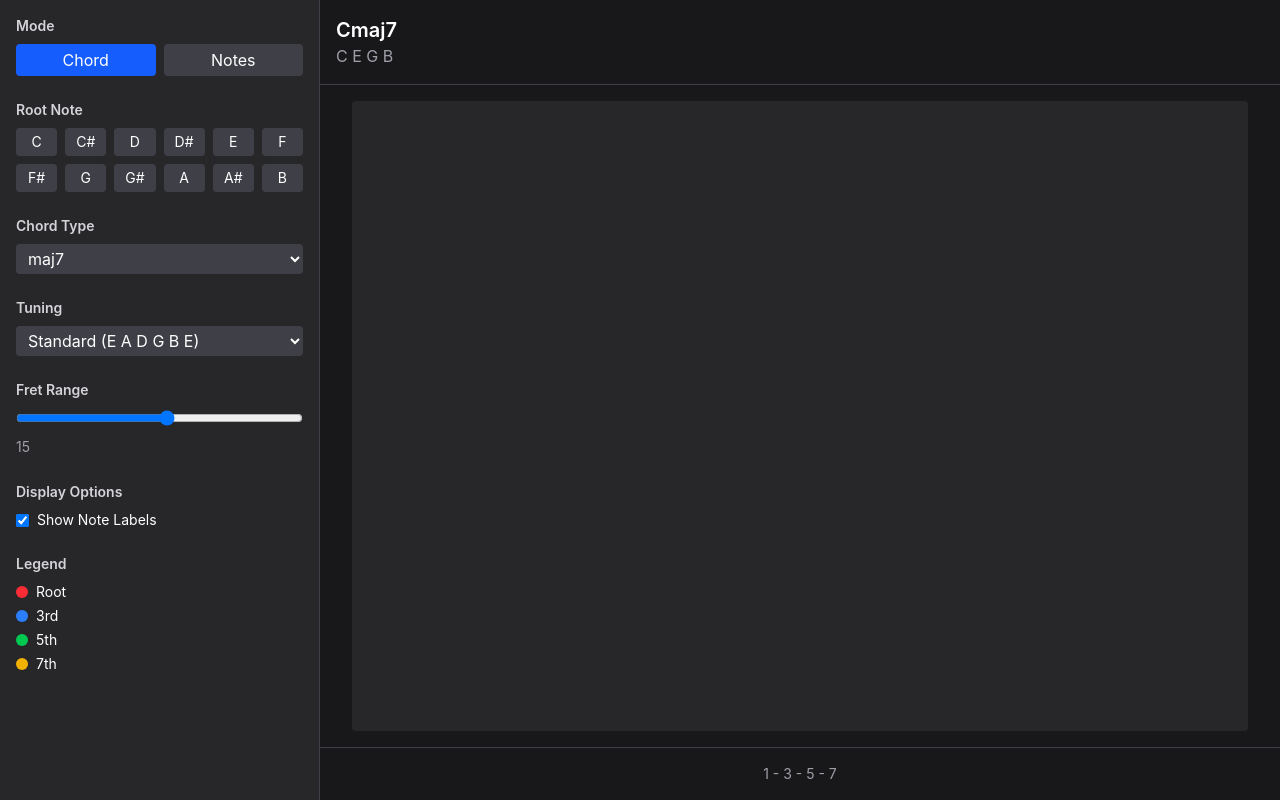
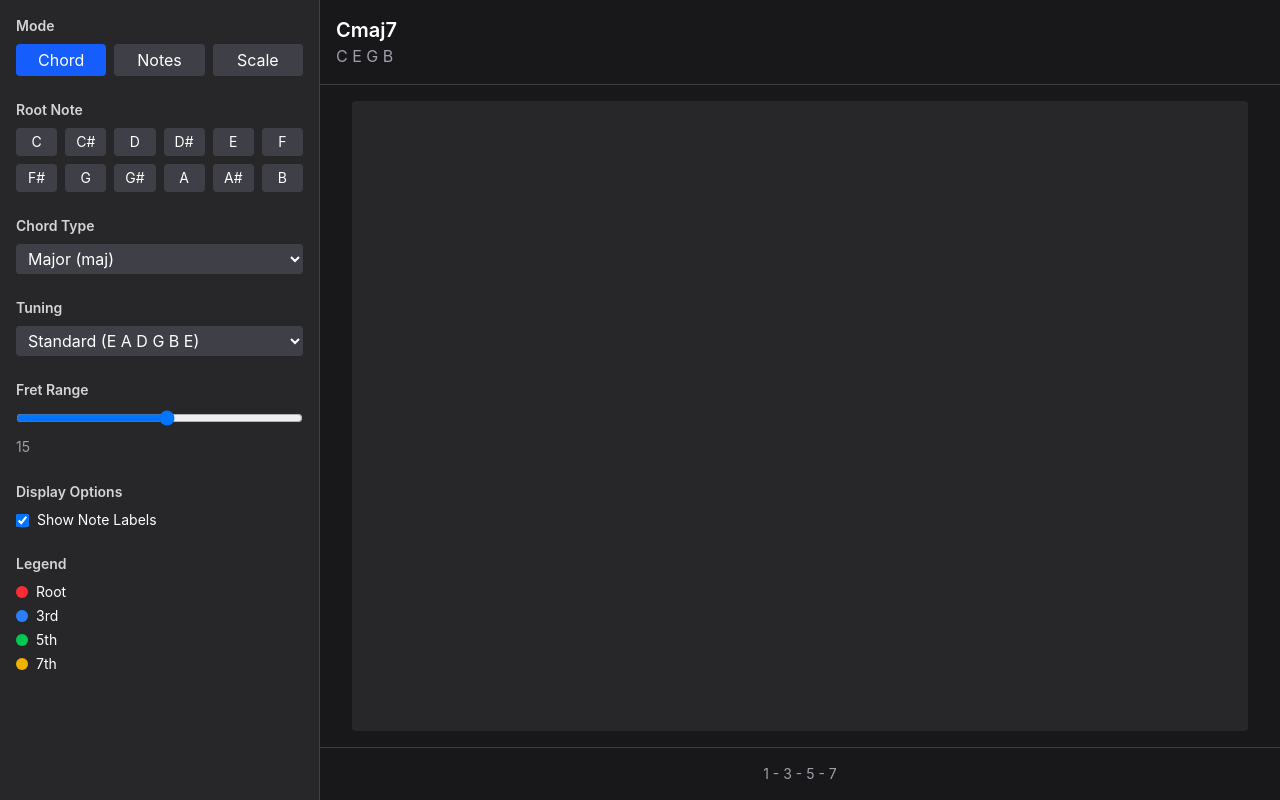
Before and after one commit to mazeen-sev/chord-diagram-generator, a React app in the folder frontend/: page / in a window 1280 px wide. Built offline with nearby package versions, Linux system fonts and the light colour scheme; the HTML template or start-up script is replaced by a standard one.

Commit message:
added scale selector

```diff
--- a/frontend/src/App.jsx
+++ b/frontend/src/App.jsx
@@ -4,6 +4,7 @@ function App() {
 
   const [mode, setMode] = useState("Chord")
   const [fretRange, setFretRange] = useState(15)
+  const [selectedChordType, setSelectedChordType] = useState("maj7")
   return (
     <div className="flex min-h-screen bg-zinc-900 text-white">
 
@@ -32,9 +33,21 @@ function App() {
               : "bg-zinc-700 hover:bg-zinc-600"
               }`}
               >
-
               Notes
             </button>
+
+            <button
+              onClick={() => setMode("Scale")}
+              className={`flex-1 px-3 py-1 rounded ${
+                mode === "Scale"
+                ? "bg-blue-600"
+                : "bg-zinc-700 hover:bg-zinc-600"
+              }
+              `}
+            >
+              Scale
+            </button>
+
           </div>
         </section>
 
@@ -58,15 +71,34 @@ function App() {
           <section className="space-y-2">
             <h3 className="text-sm font-semibold text-zinc-300">Chord Type</h3>
             <select className="w-full px-2 py-1 rounded bg-zinc-700 text-white">
-              <option value="maj7">maj7</option>
-              <option value="min7">min7</option>
-              <option value="7">7 (dominant)</option>
-              <option value="dim">dim</option>
-              <option value="aug">half-dim</option>
+              <optgroup label="── Triads ──">
+                <option value="maj">Major (maj)</option>
+                <option value="min">Minor (min)</option>
+                <option value="dim">Diminished (dim)</option>
+                <option value="aug">Augmented (aug)</option>
+                <option value="sus2">Suspended 2 (sus2)</option>
+                <option value="sus2">Suspended 4 (sus4)</option>
+              </optgroup>
+              <optgroup label="── 7th Chords ──">
+                <option value="maj7">Major 7th (maj7)</option>
+                <option value="min7">Minor 7th (min7)</option>
+                <option value="dom7">Dominant 7th (7)</option>
+                <option value="dim7">Diminished 7th (dim)</option>
+                <option value="maj7">Minor Major 7th (minM7)</option>
+                <option value="min7b5">Half-Diminished (min7b5)</option>
+                <option value="aug7">Augmented 7th (aug7)</option>
+              </optgroup>
             </select>
           </section>
         ) }
 
+        { mode === "Scale" && (
+          <section className="space-y-2" >
+
+
+          </section>
+        )
+        }
 
         {/* Manual Notes*/}
         { mode === "Notes" && (
```
